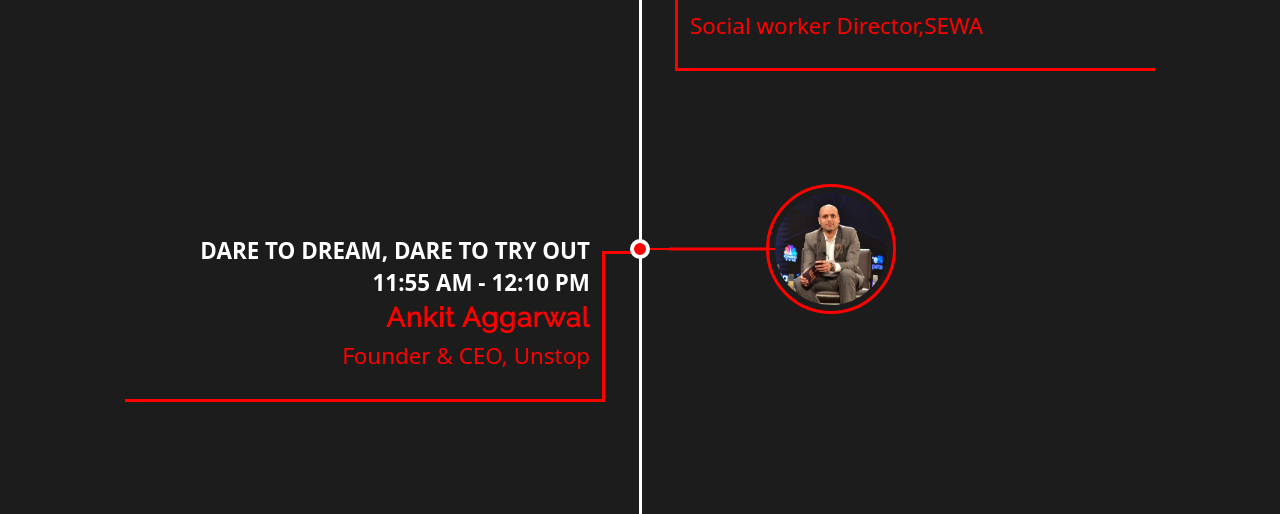
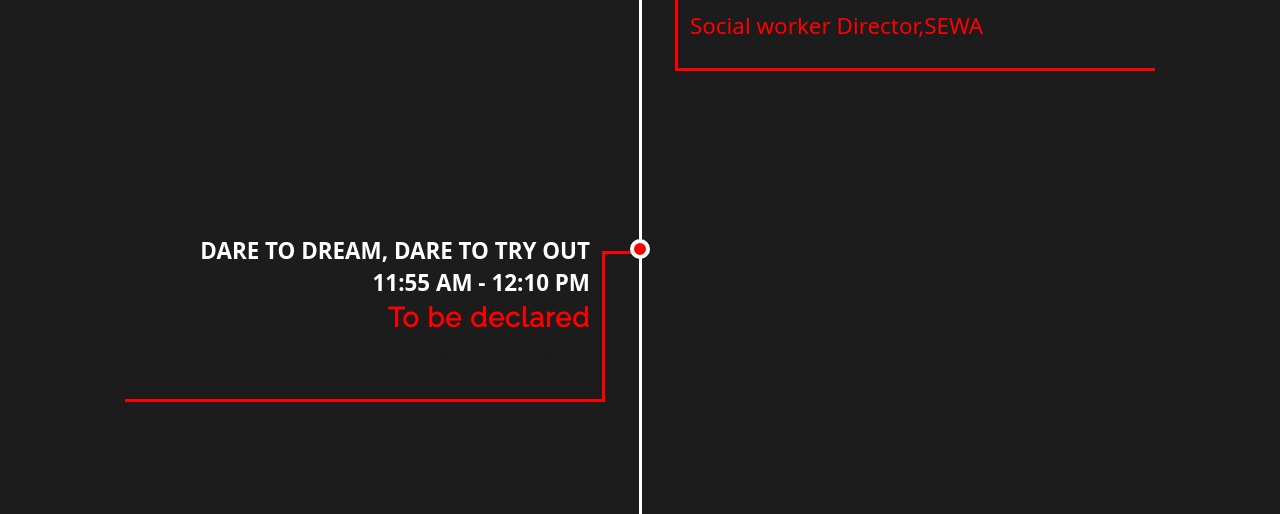
Before and after one commit to Shriyash1234/TEDxIITGandhinagar, a PHP site: page /schedule.html in a window 1280 px wide. Shown: the part 432-946 px from the top of the page. Run offline with PHP 8.4, Linux system fonts and the light colour scheme; some libraries are stand-ins or nearby versions.

Commit message:
Added favicon,removed one speaker

```diff
--- a/previous.html
+++ b/previous.html
@@ -31,6 +31,12 @@
     <link rel="preconnect" href="https://fonts.gstatic.com" crossorigin>
     <link href="https://fonts.googleapis.com/css2?family=Raleway&display=swap" rel="stylesheet">
     <link href="https://fonts.googleapis.com/css2?family=Montserrat&display=swap" rel="stylesheet">
+
+    <!-- favicon -->
+    <link rel="apple-touch-icon" sizes="180x180"  href="Assests\img\TEDx\mask-icon.svg">
+    <link rel="icon" type="image/png" sizes="32x32"  href="Assests\img\TEDx\mask-icon.svg">
+    <link rel="icon" type="image/png" sizes="16x16"  href="Assests\img\TEDx\mask-icon.svg">
+    <link rel="manifest" href="/site.webmanifest">
     <style>
       .bd-placeholder-img {
         font-size: 1.125rem;
--- a/registeration.html
+++ b/registeration.html
@@ -17,6 +17,12 @@
     <link rel="preconnect" href="https://fonts.googleapis.com">
     <link rel="preconnect" href="https://fonts.gstatic.com" crossorigin>
     <link href="https://fonts.googleapis.com/css2?family=Raleway&display=swap" rel="stylesheet">
+
+    <!-- favicon -->
+    <link rel="apple-touch-icon" sizes="180x180"  href="Assests\img\TEDx\mask-icon.svg">
+    <link rel="icon" type="image/png" sizes="32x32"  href="Assests\img\TEDx\mask-icon.svg">
+    <link rel="icon" type="image/png" sizes="16x16"  href="Assests\img\TEDx\mask-icon.svg">
+    <link rel="manifest" href="/site.webmanifest">
 </head>
 <body>
   <div class="nav nav-bar">
--- a/schedule.html
+++ b/schedule.html
@@ -15,6 +15,11 @@
         <link rel="stylesheet" href="https://cdn.jsdelivr.net/npm/bootstrap@5.2.3/dist/css/bootstrap.min.css" integrity="sha384-rbsA2VBKQhggwzxH7pPCaAqO46MgnOM80zW1RWuH61DGLwZJEdK2Kadq2F9CUG65" crossorigin="anonymous">
         <script src="//cdnjs.cloudflare.com/ajax/libs/jquery/3.2.1/jquery.min.js"></script>
         <script src="https://kit.fontawesome.com/458fcd567c.js" crossorigin="anonymous"></script>
+
+        <link rel="apple-touch-icon" sizes="180x180"  href="Assests\img\TEDx\mask-icon.svg">
+        <link rel="icon" type="image/png" sizes="32x32"  href="Assests\img\TEDx\mask-icon.svg">
+        <link rel="icon" type="image/png" sizes="16x16"  href="Assests\img\TEDx\mask-icon.svg">
+        <link rel="manifest" href="/site.webmanifest">
     </head>
     <body>
             <div class="nav nav-bar">
@@ -59,14 +64,14 @@
                             </div>
                         </a>
                         <a href="#" class="timeline timeline-left">
-                            <div class="timeline-icon"><img class="fa-icon"src="Assests\img\speakers-images\Ankit-Aggrawal.webp"></div>
+                            <!-- <div class="timeline-icon"><img class="fa-icon"src="Assests\img\speakers-images\Ankit-Aggrawal.webp"></div> -->
                             <div class="timeline-content content-left">
                                 <h3 class="title">Dare to dream, Dare to Try Out</h3>
                                 <h3 class="title">11:55 AM - 12:10 PM</h3>
                                 <p class="description">
-                                  Ankit Aggarwal
+                                  To be declared
                                 </p>
-                                <p class="designation">
+                                <p class="designation" style="color: #1c1c1c;">
                                   Founder & CEO, Unstop
                                 </p>
                             </div>
--- a/team.html
+++ b/team.html
@@ -24,6 +24,12 @@
     <link rel="preconnect" href="https://fonts.googleapis.com">
     <link rel="preconnect" href="https://fonts.gstatic.com" crossorigin>
     <link href="https://fonts.googleapis.com/css2?family=Raleway&display=swap" rel="stylesheet">
+
+    <!-- favicon -->
+    <link rel="apple-touch-icon" sizes="180x180"  href="Assests\img\TEDx\mask-icon.svg">
+    <link rel="icon" type="image/png" sizes="32x32"  href="Assests\img\TEDx\mask-icon.svg">
+    <link rel="icon" type="image/png" sizes="16x16"  href="Assests\img\TEDx\mask-icon.svg">
+    <link rel="manifest" href="/site.webmanifest">
     <title>Team</title>
 </head>
 <body>
```
Also changed, not shown: Assests/CSS/registeration.css (+17 -7 lines), index.html (+24 -24 lines), Assests/img/TEDx/mask-icon.svg (added).
